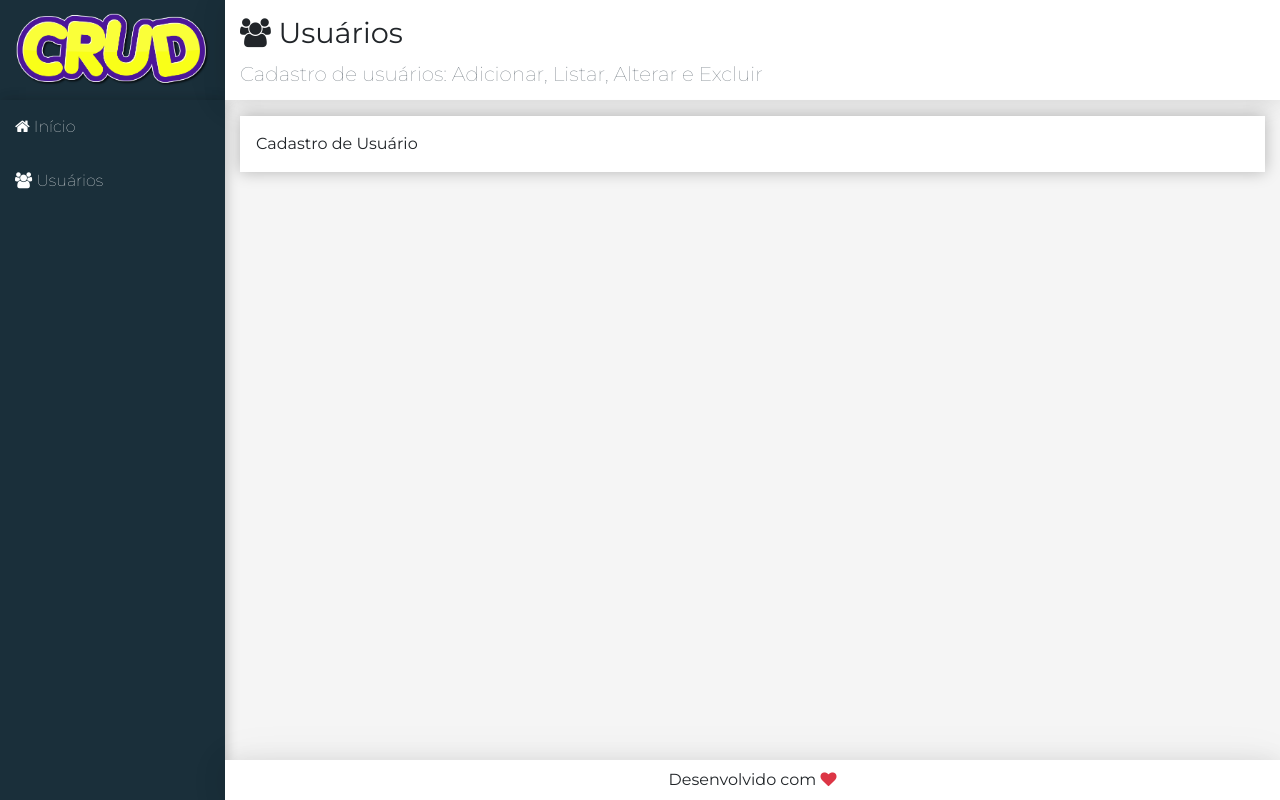
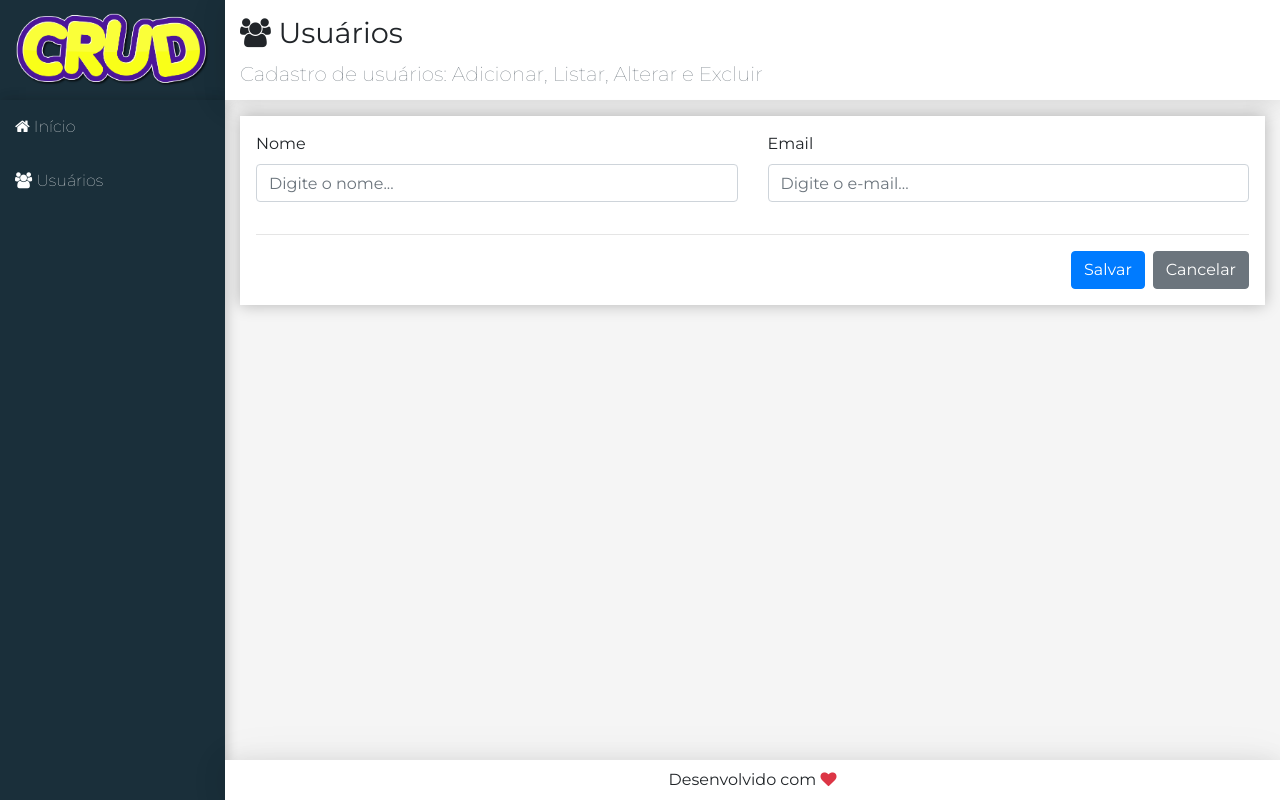
Before and after one commit to andersnfonseca/react-CRUD, a React (Create React App) app in the folder frontend/: page /users in a window 1280 px wide. Built offline with nearby package versions, Linux system fonts and the light colour scheme.

Commit message:
form update

```diff
--- a/frontend/src/components/user/UserCrud.jsx
+++ b/frontend/src/components/user/UserCrud.jsx
@@ -39,10 +39,62 @@ export default class UserCrud extends Component {
         return list
     }
 
+    updateField(event) {
+        const user = { ...this.state.user }
+        user[event.target.name] = event.target.value
+        this.setState({ user })
+    }
+
+    renderForm() {
+        return (
+            <div className="form">
+                <div className="row">
+                    <div className="col-12 col-md-6">
+                        <div className="form-group">
+                            <label>Nome</label>
+                            <input type="text" className="form-control"
+                            name="name"
+                            value={this.state.user.name}
+                            onChange={e => this.updateField(e)}
+                            placeholder="Digite o nome..." />
+                        </div>
+                    </div>
+
+                <div className="col-12 col-md-6">
+                    <div className="form-group">
+                        <label>Email</label>
+                        <input type="text" className="form-control"
+                        name="email"
+                        value={this.state.user.email}
+                        onChange={e => this.updateField(e)}
+                        placeholder="Digite o e-mail..." />
+                    </div>
+                </div>
+
+                </div>
+
+            <hr />
+            <div className="row">
+                <div className="col-12 d-flex justify-content-end">
+                    <button className="btn btn-primary"
+                        onClick={e => this.save(e)}>
+                        Salvar
+                    </button>
+
+                    <button className="btn btn-secondary ml-2"
+                        onClick={e => this.clear(e)}>
+                        Cancelar
+                    </button>
+                </div>
+            </div>
+            </div>
+        )
+    }
+
     render() {
         return (
             <Main {... headerProps}>
-                Cadastro de Usuário
+                {this.renderForm()}
             </Main>
         )
     }
```
